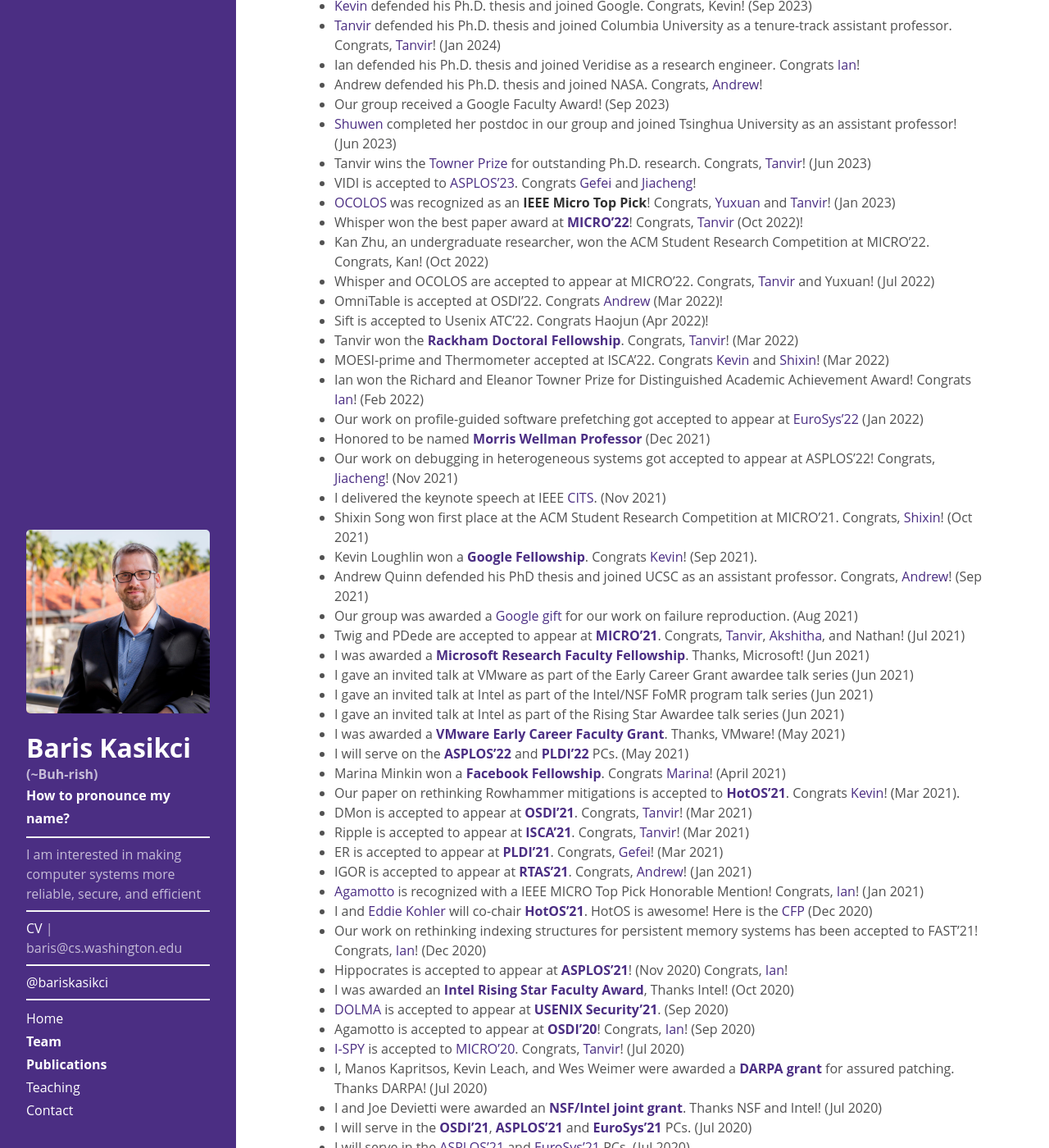
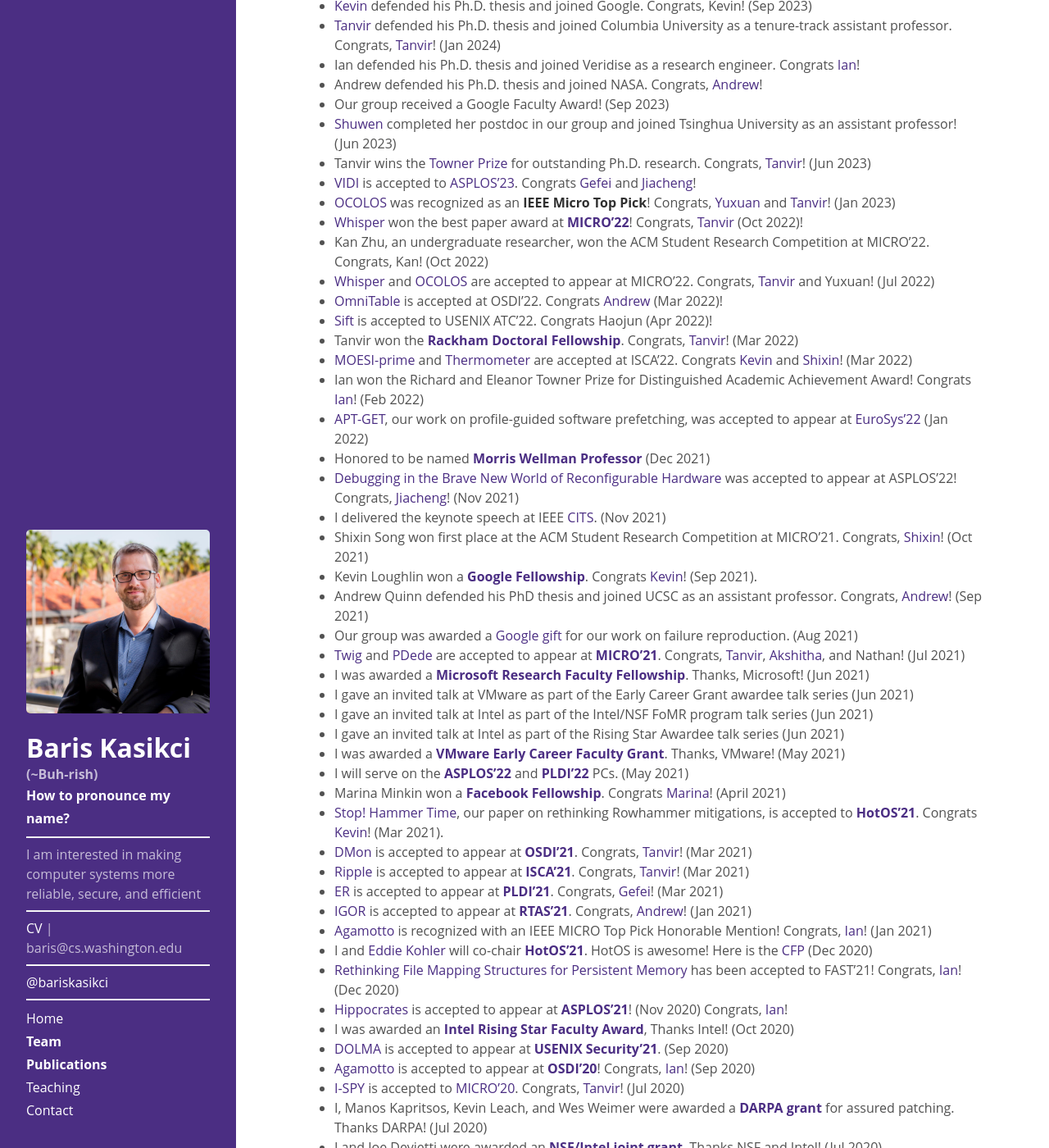
Before and after one commit to kasikci/kasikci.github.io, a Jekyll site: the page built from news.md, in a window 1280 px wide and 1400 px high, scrolled down 597 px. Shown: the whole window at 82% size. Built offline with Jekyll 4.4.1, drawn with Linux system fonts in a browser that asks for light colours; some of the changed text lies outside the part shown.

Commit message:
Link publications from news

```diff
--- a/news.md
+++ b/news.md
@@ -4,7 +4,7 @@ title: News
 ---
 
 * I received the inaugural [**ACM SIGOPS Rising Star Award**](https://www.sigops.org/the-rising-star-award/) (Oct 2026)!
-* New papers accepted at **NSDI 2027** (eDiff), **NeurIPS 2026** (M*), **COLM 2026** (ConsumerBench), and **IISWC 2026** (Tools--A Characterization of Google Workload Traces) (Sep 2026)!
+* New papers accepted at **NSDI 2027** ([eDiff](https://arxiv.org/abs/2512.08365)), **NeurIPS 2026** ([M*](https://arxiv.org/abs/2606.12688)), **COLM 2026** ([ConsumerBench](https://arxiv.org/abs/2506.17538)), and **IISWC 2026** ([Tools--A Characterization of Google Workload Traces]({{ site.baseurl }}publications/#tools-2026)) (Sep 2026)!
 * [Team UW SyFI wins three awards at the FlashInfer AI Kernel Generation Contest at MLSys 2026!](https://syfi.cs.washington.edu/blog/2026-05-28-mlsys-kernel-contest) (May 28, 2026)
 * [Introducing VibeServe: let AI agents write your LLM serving stack end-to-end](https://syfi.cs.washington.edu/blog/2026-05-12-introducing-vibeserve) (May 12, 2026)
 * [VoxServe now supports serving Qwen3-TTS. Give it a try!](https://vox-serve.github.io/2026/02/09/qwen3-tts-support.html) (Feb 9, 2026)
@@ -26,25 +26,25 @@ title: News
 * Our group received a Google Faculty Award! (Sep 2023)
 * [Shuwen](https://caslab.csl.yale.edu/~shuwen/) completed her postdoc in our group and joined Tsinghua University as an assistant professor! (Jun 2023)
 * Tanvir wins the [Towner Prize](https://cse.engin.umich.edu/stories/tanvir-ahmed-khan-earns-towner-prize-for-outstanding-phd-research) for outstanding Ph.D. research. Congrats, [Tanvir](https://takhandipu.github.io/)! (Jun 2023)
-* VIDI is accepted to [ASPLOS'23](https://asplos-conference.org/). Congrats [Gefei](https://web.eecs.umich.edu/~gefeizuo/) and [Jiacheng](https://jcma.me/)!
+* [VIDI]({{ site.baseurl }}public/vidi.pdf) is accepted to [ASPLOS'23](https://asplos-conference.org/). Congrats [Gefei](https://web.eecs.umich.edu/~gefeizuo/) and [Jiacheng](https://jcma.me/)!
 * [OCOLOS]({{ site.baseurl }}public/ocolos.pdf) was recognized as an **IEEE Micro Top Pick**! Congrats, [Yuxuan](https://fling.seas.upenn.edu/~zyuxuan/dynamic/wordpress/) and [Tanvir](https://takhandipu.github.io/)! (Jan 2023)
-* Whisper won the best paper award at [**MICRO'22**](https://www.microarch.org/micro55/)! Congrats, [Tanvir](https://takhandipu.github.io/) (Oct 2022)!
+* [Whisper]({{ site.baseurl }}public/whisper.pdf) won the best paper award at [**MICRO'22**](https://www.microarch.org/micro55/)! Congrats, [Tanvir](https://takhandipu.github.io/) (Oct 2022)!
 * Kan Zhu, an undergraduate researcher, won the ACM Student Research Competition at MICRO'22. Congrats, Kan! (Oct 2022)
-* Whisper and OCOLOS are accepted to appear at MICRO'22. Congrats, [Tanvir](https://takhandipu.github.io/) and Yuxuan! (Jul 2022)
-* OmniTable is accepted at OSDI'22. Congrats [Andrew](https://arquinn.github.io/) (Mar 2022)!
-* Sift is accepted to Usenix ATC'22. Congrats Haojun (Apr 2022)!
+* [Whisper]({{ site.baseurl }}public/whisper.pdf) and [OCOLOS]({{ site.baseurl }}public/ocolos.pdf) are accepted to appear at MICRO'22. Congrats, [Tanvir](https://takhandipu.github.io/) and Yuxuan! (Jul 2022)
+* [OmniTable]({{ site.baseurl }}public/omnitable.pdf) is accepted at OSDI'22. Congrats [Andrew](https://arquinn.github.io/) (Mar 2022)!
+* [Sift]({{ site.baseurl }}public/sift.pdf) is accepted to USENIX ATC'22. Congrats Haojun (Apr 2022)!
 * Tanvir won the [**Rackham Doctoral Fellowship**](https://cse.engin.umich.edu/stories/tanvir-ahmed-khan-awarded-rackham-predoctoral-fellowship/). Congrats, [Tanvir](https://takhandipu.github.io/)! (Mar 2022)
-* MOESI-prime and Thermometer accepted at ISCA'22. Congrats [Kevin](https://www.kevinloughlin.org) and [Shixin](https://zhizhuoxin.github.io/)! (Mar 2022)
+* [MOESI-prime]({{ site.baseurl }}public/moesi-prime.pdf) and [Thermometer]({{ site.baseurl }}public/thermometer.pdf) are accepted at ISCA'22. Congrats [Kevin](https://www.kevinloughlin.org) and [Shixin](https://zhizhuoxin.github.io/)! (Mar 2022)
 * Ian won the Richard and Eleanor Towner Prize for Distinguished Academic Achievement Award! Congrats [Ian](https://about.iangneal.io/)! (Feb 2022)
-* Our work on profile-guided software prefetching got accepted to appear at [EuroSys'22](https://2022.eurosys.org/calls/call-for-papers/) (Jan 2022)
+* [APT-GET]({{ site.baseurl }}public/aptget.pdf), our work on profile-guided software prefetching, was accepted to appear at [EuroSys'22](https://2022.eurosys.org/calls/call-for-papers/) (Jan 2022)
 * Honored to be named [**Morris Wellman Professor**](https://cse.engin.umich.edu/stories/baris-kasikci-named-morris-wellman-professor) (Dec 2021)
-* Our work on debugging in heterogeneous systems got accepted to appear at ASPLOS'22! Congrats, [Jiacheng](https://jcma.me/)! (Nov 2021)
+* [Debugging in the Brave New World of Reconfigurable Hardware]({{ site.baseurl }}public/fpga-bugs.pdf) was accepted to appear at ASPLOS'22! Congrats, [Jiacheng](https://jcma.me/)! (Nov 2021)
 * I delivered the keynote speech at IEEE [CITS](http://atc.udg.edu/CITS2021/). (Nov 2021)
 * Shixin Song won first place at the ACM Student Research Competition at MICRO'21. Congrats, [Shixin](https://zhizhuoxin.github.io/)! (Oct 2021)
 * Kevin Loughlin won a [**Google Fellowship**](https://research.google/outreach/phd-fellowship/recipients/). Congrats [Kevin](https://www.kevinloughlin.org/)! (Sep 2021).
 * Andrew Quinn defended his PhD thesis and joined UCSC as an assistant professor. Congrats, [Andrew](https://arquinn.github.io/)! (Sep 2021)
 * Our group was awarded a [Google gift](https://cse.engin.umich.edu/stories/google-award-to-make-widely-used-software-testing-technique-more-effective) for our work on failure reproduction. (Aug 2021)
-* Twig and PDede are accepted to appear at [**MICRO'21**](https://www.microarch.org/micro54/). Congrats, [Tanvir](https://takhandipu.github.io/), [Akshitha](https://akshithasriraman.eecs.umich.edu/), and Nathan! (Jul 2021)
+* [Twig]({{ site.baseurl }}public/twig.pdf) and [PDede]({{ site.baseurl }}public/pdede.pdf) are accepted to appear at [**MICRO'21**](https://www.microarch.org/micro54/). Congrats, [Tanvir](https://takhandipu.github.io/), [Akshitha](https://akshithasriraman.eecs.umich.edu/), and Nathan! (Jul 2021)
 * I was awarded a [**Microsoft Research Faculty Fellowship**](https://www.microsoft.com/en-us/research/academic-program/faculty-fellowship/#!fellows). Thanks, Microsoft! (Jun 2021)
 * I gave an invited talk at VMware as part of the Early Career Grant awardee talk series (Jun 2021)
 * I gave an invited talk at Intel as part of the Intel/NSF FoMR program talk series (Jun 2021)
@@ -52,18 +52,18 @@ title: News
 * I was awarded a [**VMware Early Career Faculty Grant**](https://cse.engin.umich.edu/stories/baris-kasikci-earns-vmware-early-career-grant). Thanks, VMware! (May 2021)
 * I will serve on the [**ASPLOS'22**](https://asplos-conference.org/) and [**PLDI'22**](https://conf.researchr.org/home/pldi-2022) PCs. (May 2021)
 * Marina Minkin won a [**Facebook Fellowship**](https://research.fb.com/fellows/minkin-marina/). Congrats [Marina](https://web.eecs.umich.edu/~minkin/)! (April 2021)
-* Our paper on rethinking Rowhammer mitigations is accepted to [**HotOS'21**](https://sigops.org/s/conferences/hotos/2021/). Congrats [Kevin](https://www.kevinloughlin.org/)! (Mar 2021).
-* DMon is accepted to appear at [**OSDI'21**](https://www.usenix.org/conference/osdi21). Congrats, [Tanvir](https://takhandipu.github.io/)! (Mar 2021)
-* Ripple is accepted to appear at [**ISCA'21**](https://iscaconf.org/isca2021/). Congrats, [Tanvir](https://takhandipu.github.io/)! (Mar 2021)
-* ER is accepted to appear at [**PLDI'21**](https://conf.researchr.org/home/pldi-2021). Congrats, [Gefei](https://web.eecs.umich.edu/~gefeizuo/)! (Mar 2021)
-* IGOR  is accepted to appear at  [**RTAS'21**](http://2021.rtas.org/). Congrats, [Andrew](http://andrewloveless.com/)! (Jan 2021)
-* [Agamotto](https://web.eecs.umich.edu/~barisk/public/agamotto.pdf) is recognized with a IEEE MICRO Top Pick Honorable Mention! Congrats, [Ian](https://about.iangneal.io/)! (Jan 2021)
+* [Stop! Hammer Time]({{ site.baseurl }}public/hammertime.pdf), our paper on rethinking Rowhammer mitigations, is accepted to [**HotOS'21**](https://sigops.org/s/conferences/hotos/2021/). Congrats [Kevin](https://www.kevinloughlin.org/)! (Mar 2021).
+* [DMon]({{ site.baseurl }}public/dmon.pdf) is accepted to appear at [**OSDI'21**](https://www.usenix.org/conference/osdi21). Congrats, [Tanvir](https://takhandipu.github.io/)! (Mar 2021)
+* [Ripple]({{ site.baseurl }}public/ripple.pdf) is accepted to appear at [**ISCA'21**](https://iscaconf.org/isca2021/). Congrats, [Tanvir](https://takhandipu.github.io/)! (Mar 2021)
+* [ER]({{ site.baseurl }}public/er.pdf) is accepted to appear at [**PLDI'21**](https://conf.researchr.org/home/pldi-2021). Congrats, [Gefei](https://web.eecs.umich.edu/~gefeizuo/)! (Mar 2021)
+* [IGOR]({{ site.baseurl }}public/igor.pdf) is accepted to appear at [**RTAS'21**](http://2021.rtas.org/). Congrats, [Andrew](http://andrewloveless.com/)! (Jan 2021)
+* [Agamotto]({{ site.baseurl }}public/agamotto.pdf) is recognized with an IEEE MICRO Top Pick Honorable Mention! Congrats, [Ian](https://about.iangneal.io/)! (Jan 2021)
 * I and [Eddie Kohler](http://www.read.seas.harvard.edu/~kohler/) will co-chair [**HotOS'21**](https://sigops.org/s/conferences/hotos/2021/). HotOS is awesome! Here is the [CFP](https://sigops.org/s/conferences/hotos/2021/) (Dec 2020)
-* Our work on rethinking indexing structures for persistent memory systems has been accepted to FAST'21! Congrats, [Ian](https://about.iangneal.io/)!  (Dec 2020)
-* Hippocrates is accepted to appear at [**ASPLOS'21**](https://asplos-conference.org/)! (Nov 2020) Congrats, [Ian](https://about.iangneal.io/)!
+* [Rethinking File Mapping Structures for Persistent Memory]({{ site.baseurl }}public/pm-indexing.pdf) has been accepted to FAST'21! Congrats, [Ian](https://about.iangneal.io/)!  (Dec 2020)
+* [Hippocrates]({{ site.baseurl }}public/hippocrates.pdf) is accepted to appear at [**ASPLOS'21**](https://asplos-conference.org/)! (Nov 2020) Congrats, [Ian](https://about.iangneal.io/)!
 * I was awarded an [**Intel Rising Star Faculty Award**](https://www.intel.com/content/www/us/en/research/blogs/intel-rising-stars-awards-2020.html), Thanks Intel! (Oct 2020)
 * [DOLMA]({{ site.baseurl }}public/dolma.pdf) is accepted to appear at [**USENIX Security'21**](https://www.usenix.org/conference/usenixsecurity21). (Sep 2020)
-* Agamotto is accepted to appear at [**OSDI'20**](https://www.usenix.org/conference/osdi20)! Congrats, [Ian](https://about.iangneal.io/)! (Sep 2020)
+* [Agamotto]({{ site.baseurl }}public/agamotto.pdf) is accepted to appear at [**OSDI'20**](https://www.usenix.org/conference/osdi20)! Congrats, [Ian](https://about.iangneal.io/)! (Sep 2020)
 * [I-SPY]({{ site.baseurl }}public/ispy.pdf) is accepted to [MICRO'20](https://www.microarch.org/micro53/). Congrats, [Tanvir](https://takhandipu.github.io/)! (Jul 2020)
 * I, Manos Kapritsos, Kevin Leach, and Wes Weimer were awarded a [**DARPA grant**](https://news.engin.umich.edu/2020/08/1-8m-darpa-project-aims-to-protect-cars-trucks-and-spacecraft-from-hackers/) for assured patching. Thanks DARPA! (Jul 2020)
 * I and Joe Devietti were awarded an [**NSF/Intel joint grant**](https://www.nsf.gov/awardsearch/showAward?AWD_ID=2010810). Thanks NSF and Intel! (Jul 2020)
@@ -79,7 +79,7 @@ title: News
 * I will serve in the [**OSDI'20**](https://www.usenix.org/conference/osdi20) and [**USENIX ATC'20**](https://www.usenix.org/conference/atc20) PCs. (Jul 2019)
 * I and Irene Zhang will organize the [**EuroSys'21 Doctoral Workshop**](https://2021.eurosys.org/) (Jul 2019).
 * [NDA]({{ site.baseurl }}public/nda.pdf), our design that stops speculative execution attacks at their source, is accepted to [**MICRO 2019**](https://www.microarch.org/micro52/). Congrats, [Ofir](https://www.ofirweisse.com/)! (Jul 2019)
-* [I4](https://web.eecs.umich.edu/~barisk/public/i4.pdf), our work on fully-automatic verification of distributed systems protocols is accepted to appear at [**SOSP 2019**](https://sosp19.rcs.uwaterloo.ca/) (Jul 2019)
+* [I4]({{ site.baseurl }}public/i4.pdf), our work on fully-automatic verification of distributed systems protocols is accepted to appear at [**SOSP 2019**](https://sosp19.rcs.uwaterloo.ca/) (Jul 2019)
 * I and [Andrew Baumann](https://www.microsoft.com/en-us/research/people/baumann/#!publications) will [**co-chair VEE 2020**](https://conf.researchr.org/home/vee-2020). VEE is a great interdisciplinary conference. Please submit!
 * I, Vijay Chidambaram, and Supreeth Shastri will [**organize the first artifact evaluation track at SOSP 2019**](https://sysartifacts.github.io/sosp2019/). This is a first for a major systems venue, and we are very excited.
 * I will serve in the extended review committee (ERC) of [**ASPLOS 2020**](https://asplos-conference.org/).
```
Also changed, not shown: other parts of news.md (+5 -5 lines), _posts/2015-08-08-news.md (+23 -23 lines), publications.md (+1 -1 lines).
